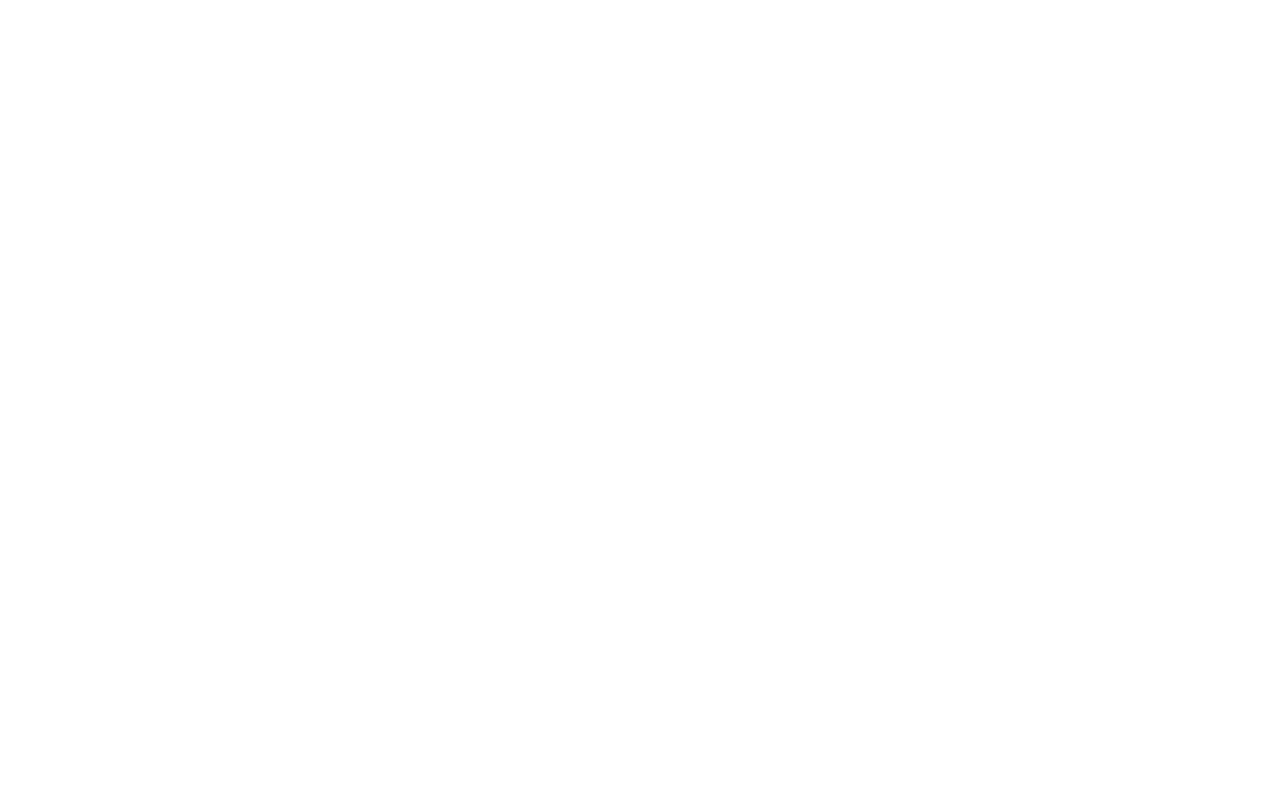
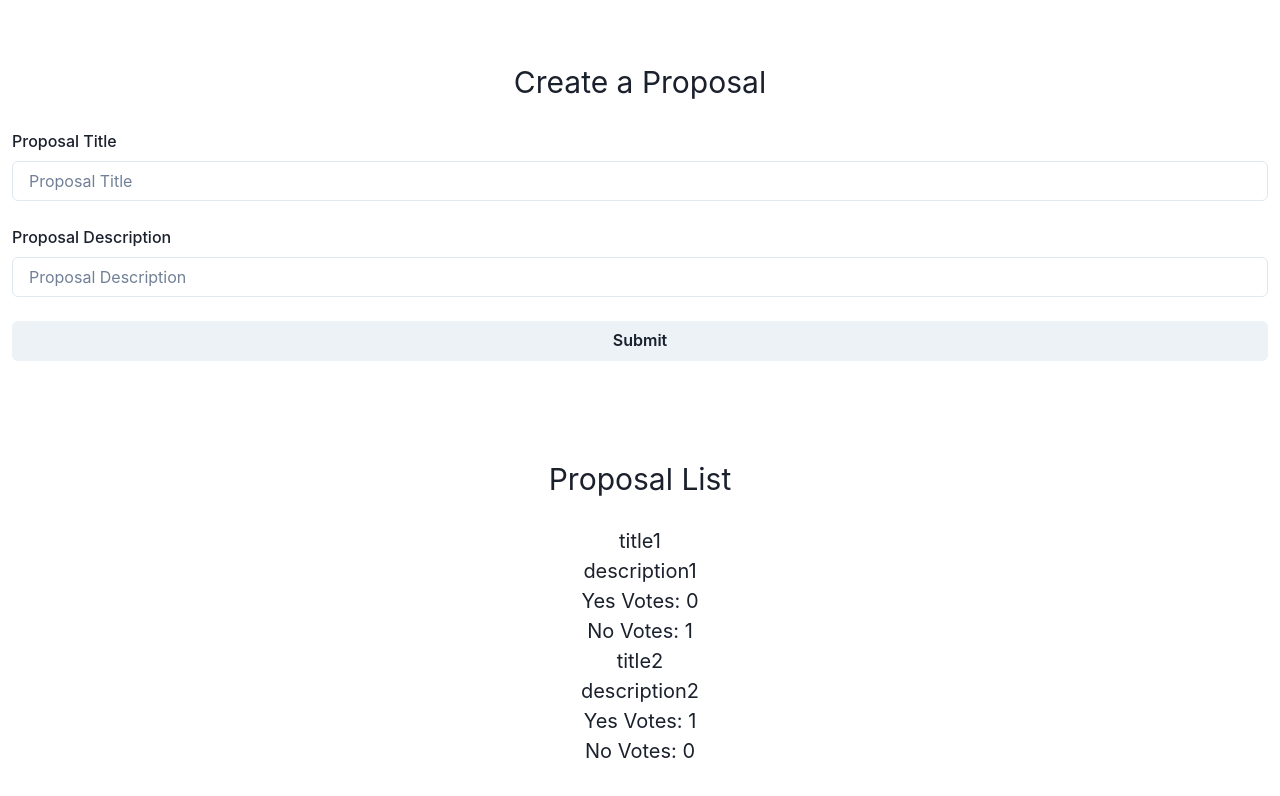
Before and after one commit to cryptodev523/dApp-proposal-management, a React (Create React App) app in the folder frontend/: page / in a window 1280 px wide. Shown: the top 796 px of the page. Built offline with nearby package versions, Linux system fonts and the light colour scheme.

Commit message:
add proposalForm & proposalList components

```diff
--- a/frontend/src/App.tsx
+++ b/frontend/src/App.tsx
@@ -1,10 +1,15 @@
 import * as React from "react";
 import { ChakraProvider, Box, Grid, theme } from "@chakra-ui/react";
+import { ProposalForm } from "./components/ProposalForm";
+import { ProposalList } from "./components/ProposalList";
 
 export const App = () => (
   <ChakraProvider theme={theme}>
     <Box textAlign="center" fontSize="xl">
-      <Grid minH="100vh" p={3}></Grid>
+      <Grid minH="100vh" p={3}>
+        <ProposalForm />
+        <ProposalList />
+      </Grid>
     </Box>
   </ChakraProvider>
 );
--- /dev/null
+++ b/frontend/src/components/ProposalForm.tsx
@@ -0,0 +1,49 @@
+import {
+  Box,
+  Button,
+  FormControl,
+  FormLabel,
+  Input,
+  Text,
+} from "@chakra-ui/react";
+import { useState } from "react";
+
+export const ProposalForm = () => {
+  const [title, setTitle] = useState("");
+  const [description, setDescription] = useState("");
+
+  const handleSubmit = () => {
+    console.log("on submit");
+  };
+
+  return (
+    <Box my={12}>
+      <Text fontSize="3xl" mb={6}>
+        Create a Proposal
+      </Text>
+      <form onSubmit={handleSubmit}>
+        <FormControl>
+          <FormLabel>Proposal Title</FormLabel>
+          <Input
+            type="text"
+            placeholder="Proposal Title"
+            value={title}
+            onChange={(e) => setTitle(e.target.value)}
+          />
+        </FormControl>
+        <FormControl mt={6}>
+          <FormLabel>Proposal Description</FormLabel>
+          <Input
+            type="text"
+            placeholder="Proposal Description"
+            value={description}
+            onChange={(e) => setDescription(e.target.value)}
+          />
+        </FormControl>
+        <Button width="full" type="submit" mt={6}>
+          Submit
+        </Button>
+      </form>
+    </Box>
+  );
+};
--- /dev/null
+++ b/frontend/src/components/ProposalList.tsx
@@ -0,0 +1,41 @@
+import { Box, List, ListItem, Text } from "@chakra-ui/react";
+import { useState } from "react";
+
+export const ProposalList = () => {
+  const [proposals, setProposals] = useState<IProposal[]>([
+    {
+      title: "title1",
+      description: "description1",
+      id: "0",
+      yesVotes: "0",
+      noVotes: "1",
+    },
+    {
+      title: "title2",
+      description: "description2",
+      id: "1",
+      yesVotes: "1",
+      noVotes: "0",
+    },
+  ]);
+
+  return (
+    <Box my={12}>
+      <Text fontSize="3xl" mb={6}>
+        Proposal List
+      </Text>
+      <List>
+        {proposals.map((proposal) => (
+          <ListItem key={proposal.id}>
+            <Box>
+              <Box>{proposal.title}</Box>
+              <Box>{proposal.description}</Box>
+              <Box>Yes Votes: {proposal.yesVotes}</Box>
+              <Box>No Votes: {proposal.noVotes}</Box>
+            </Box>
+          </ListItem>
+        ))}
+      </List>
+    </Box>
+  );
+};
```
Also changed, not shown: frontend/src/types/index.d.ts (added, +7 -0 lines).
